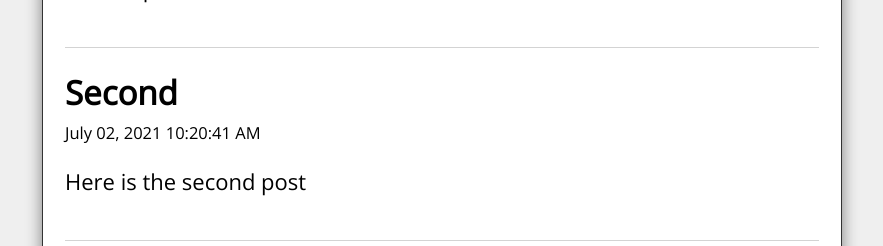
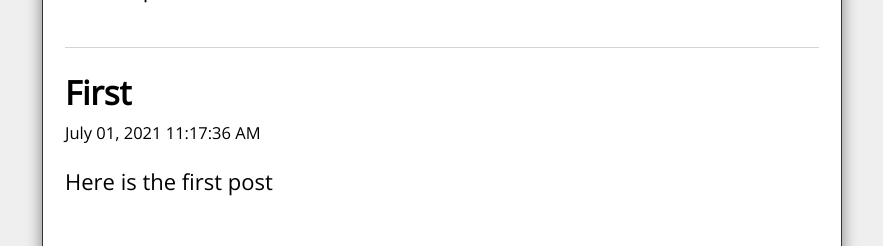
Before and after one commit to miltondaleandrade/education, a React (Create React App) app in the folder reactjs-blog/: page / in a window 1280 px wide. Shown: the part 412-658 px from the top of the page, without its empty margins (198-1081 px from the left). Built offline with nearby package versions, Linux system fonts and the light colour scheme; data requests are answered from the project's data file.

Commit message:
Lesson 19.4. Delete post with axios.

```diff
--- a/reactjs-blog/data/db.json
+++ b/reactjs-blog/data/db.json
@@ -5,12 +5,6 @@
       "title": "First",
       "dateTime": "July 01, 2021 11:17:36 AM",
       "body": "Here is the first post"
-    },
-    {
-      "id": 2,
-      "title": "Second",
-      "dateTime": "July 02, 2021 10:20:41 AM",
-      "body": "Here is the second post"
     },
     {
       "id": 3,
--- a/reactjs-blog/src/App.js
+++ b/reactjs-blog/src/App.js
@@ -61,10 +61,15 @@ function App() {
         }
     }
 
-    const handleDelete = (id) => {
-        const postsList = posts.filter(post => post.id !== id);
-        setPosts(postsList);
-        navigate('/');
+    const handleDelete = async (id) => {
+        try {
+            await api.delete(`posts/${id}`);
+            const postsList = posts.filter(post => post.id !== id);
+            setPosts(postsList);
+            navigate('/');
+        } catch (err) {
+            console.log(err)
+        }
     }
 
     return (
```
